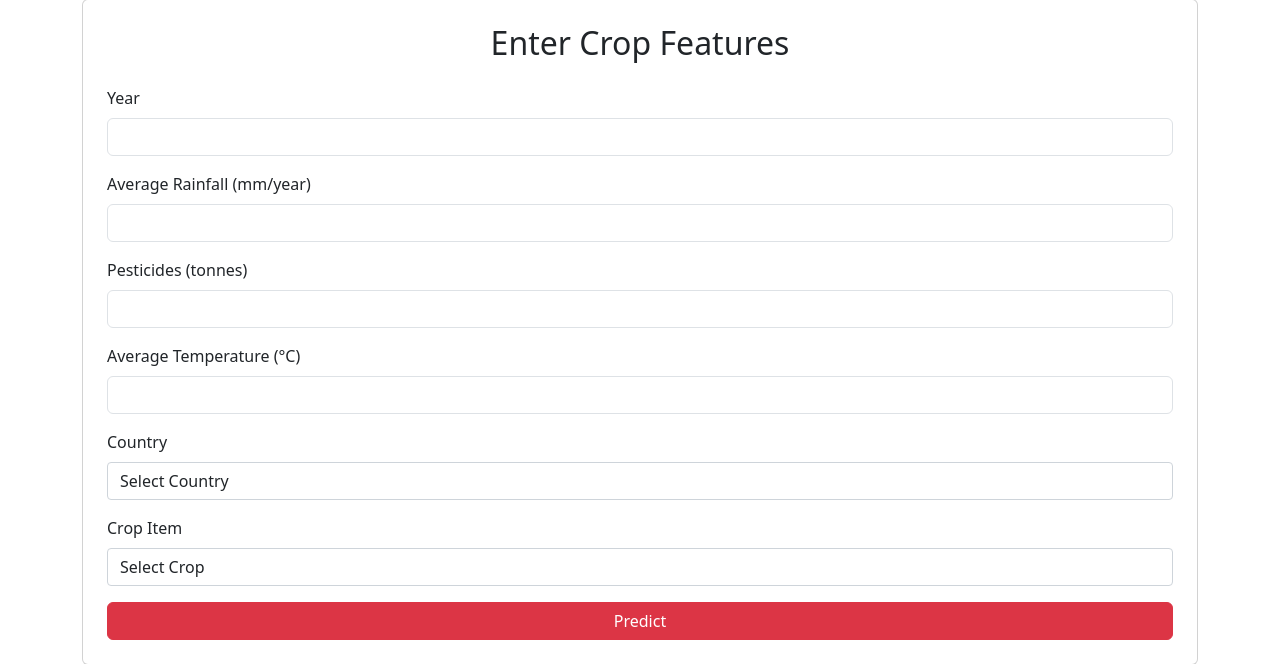
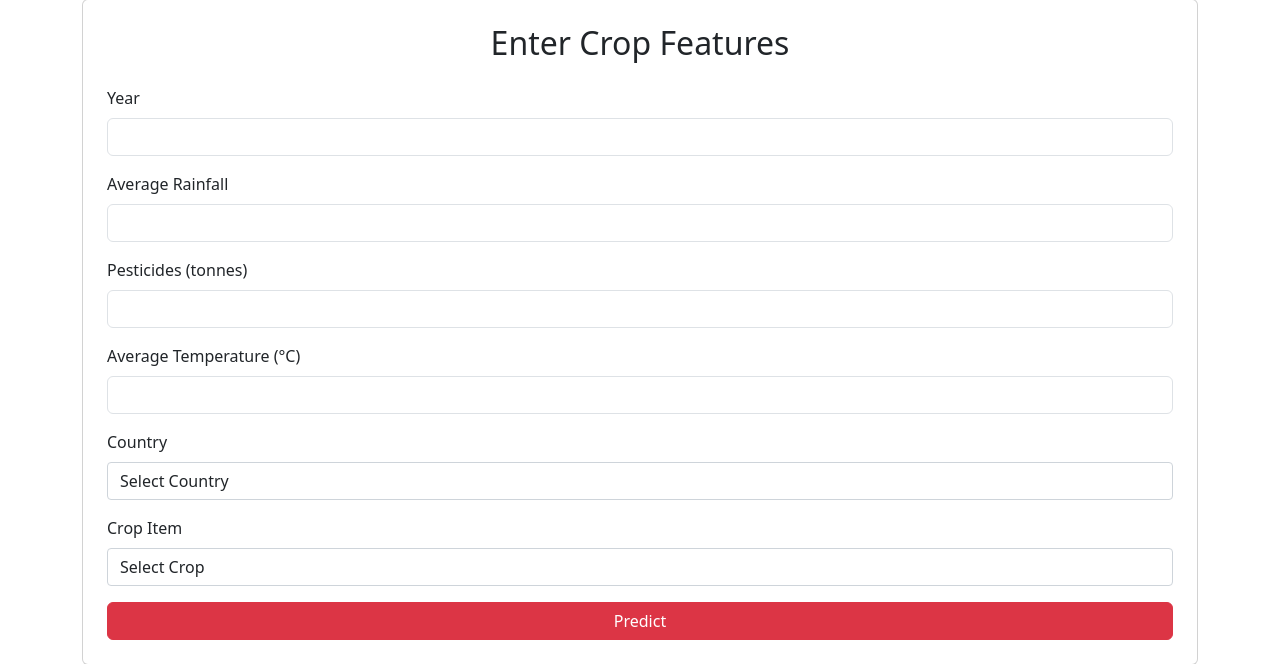
Before and after one commit to dddhiraj2001/Crop-Yield-Prediction, a Flask app: page / in a window 1280 px wide. Shown: the part 121-785 px from the top of the page. Run offline with Flask 3, Linux system fonts and the light colour scheme; parts of the project's set-up code (start-up, migrations or seed data) failed here and were passed over.

Commit message:
first commit

```diff
--- a/templates/index.html
+++ b/templates/index.html
@@ -41,7 +41,7 @@
                     <input type="number" class="form-control" name="Year" required>
                 </div>
                 <div class="mb-3">
-                    <label for="average_rain_fall_mm_per_year" class="form-label">Average Rainfall (mm/year)</label>
+                    <label for="average_rain_fall_mm_per_year" class="form-label">Average Rainfall</label>
                     <input type="number" class="form-control" name="average_rain_fall_mm_per_year" required>
                 </div>
                 <div class="mb-3">
```
